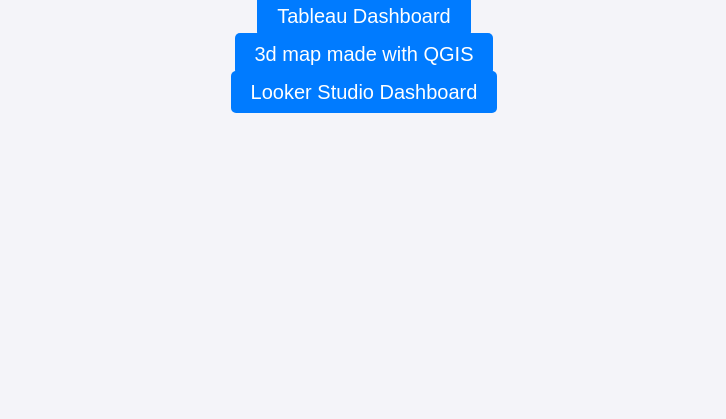
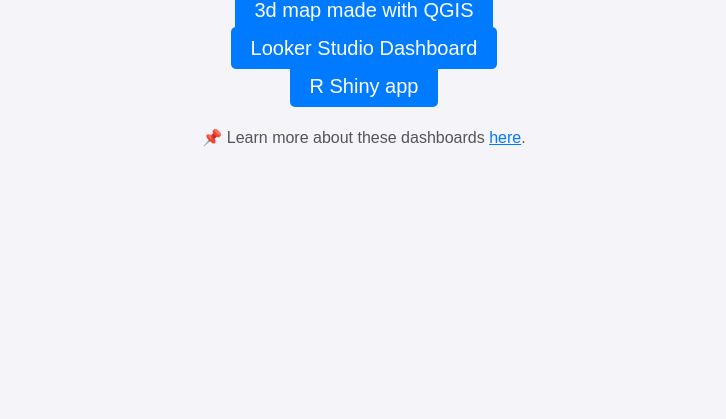
Before and after one commit to Josueyz/work-showcase, a plain HTML site: page index.html in a window 1280 px wide. Shown: the part 381-800 px from the top of the page, without its empty margins (276-1002 px from the left). Drawn offline with Linux system fonts and the light colour scheme.

Commit message:
Update index.html

```diff
--- a/index.html
+++ b/index.html
@@ -16,6 +16,7 @@
             align-items: center;
             height: 100vh;
             text-align: center;
+            flex-direction: column;
         }
 
         h1 {
@@ -46,16 +47,37 @@
         a:hover {
             background-color: #0056b3;
         }
+
+        .legend {
+            margin-top: 30px;
+            font-size: 16px;
+            color: #555;
+        }
+
+        .legend a {
+            font-size: 16px;
+            color: #007bff;
+            background: none;
+            padding: 0;
+            border-radius: 0;
+            text-decoration: underline;
+        }
+
+        .legend a:hover {
+            color: #0056b3;
+        }
     </style>
 </head>
 <body>
     <div>
         <h1>Access Some Dashboards I've Created</h1>
         <ul>
- <li><a href="https://public.tableau.com/app/profile/josueyanez/viz/Jobapplication-Josue/Dashboard1" target="_blank">Tableau Dashboard</a></li>
+        <li><a href="https://public.tableau.com/app/profile/josueyanez/viz/Jobapplication-Josue/Dashboard1" target="_blank">Tableau Dashboard</a></li>
         <li><a href="https://josueyz.github.io/lerdo_pub/" target="_blank">3d map made with QGIS</a></li>
         <li><a href="https://lookerstudio.google.com/reporting/c09e7fd3-8f74-4e75-bbd8-703b527b881a" target="_blank">Looker Studio Dashboard</a></li>
+        <li><a href="https://josueyz.shinyapps.io/codigos_r/" target="_blank">R Shiny app</a></li>
         </ul>
+        <p class="legend">📌 Learn more about these dashboards <a href="https://github.com/TU-USUARIO/work-examples/blob/main/README.md" target="_blank">here</a>.</p>
     </div>
 </body>
 </html>
```
